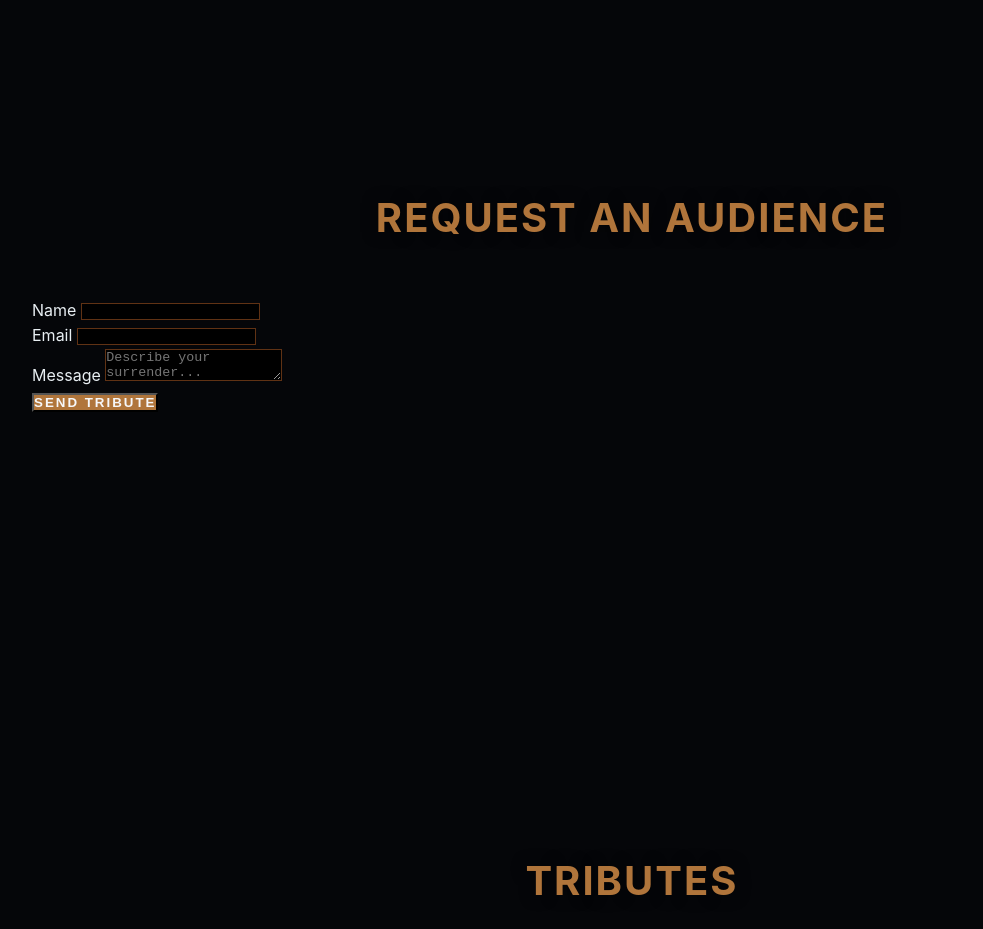
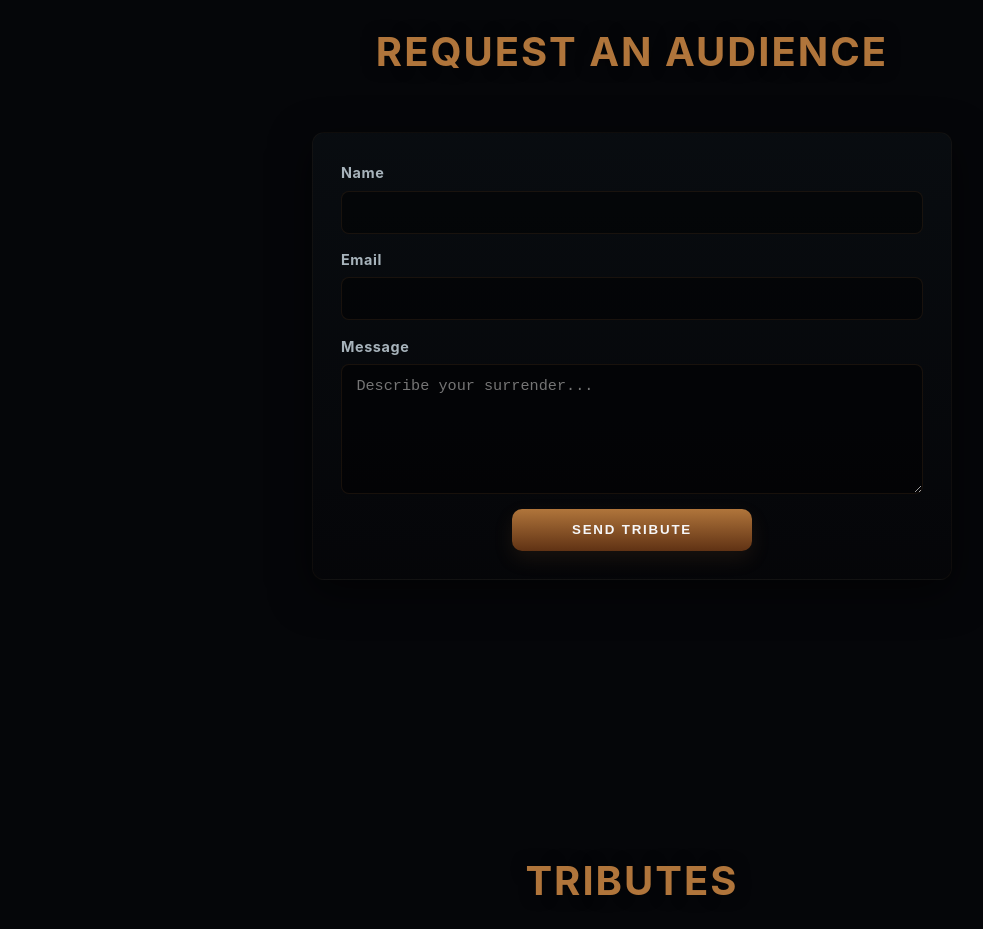
Before and after one commit to rozetoes/rozetoes.github.io, a plain HTML site: page index.html in a window 1280 px wide. Shown: the part 4900-5829 px from the top of the page, without its empty margins (8-991 px from the left). Drawn offline with Linux system fonts and the light colour scheme.

Commit message:
Update index.html

```diff
--- a/index.html
+++ b/index.html
@@ -313,30 +313,66 @@
         .social-card a:visited { color: var(--gold-500); }
         .social-card a:hover { color: var(--white); }
 
-        /* Contact Form */
+        /* Contact Form - centered, elegant */
+        .contact-form {
+            max-width: 640px;
+            margin: 1.25rem auto 0;
+            background: linear-gradient(180deg, rgba(11,17,22,0.6), rgba(5,6,9,0.6));
+            border: 1px solid rgba(176,117,59,0.06);
+            padding: 1.75rem;
+            border-radius: 12px;
+            box-shadow: 0 12px 40px rgba(0,0,0,0.6);
+            display: flex;
+            flex-direction: column;
+            gap: 0.9rem;
+        }
+
+        .contact-form .form-group { display: flex; flex-direction: column; gap: 0.4rem; }
+
+        .contact-form label {
+            color: var(--text-light);
+            font-weight: 700;
+            font-size: 0.9rem;
+            letter-spacing: 0.6px;
+        }
+
         .form-group input, .form-group textarea {
-            background: #000;
-            border: 1px solid var(--gold-700);
+            width: 100%;
+            padding: 0.75rem 0.9rem;
+            background: rgba(0,0,0,0.45);
+            border: 1px solid rgba(176,117,59,0.12);
             color: var(--white);
+            border-radius: 8px;
+            font-size: 0.95rem;
+            transition: border-color 0.18s, box-shadow 0.18s, transform 0.08s;
         }
+
+        .form-group textarea { min-height: 130px; resize: vertical; }
 
         .form-group input:focus, .form-group textarea:focus {
             border-color: var(--gold-500);
-            box-shadow: 0 0 10px rgba(176, 117, 59, 0.2);
+            box-shadow: 0 6px 24px rgba(176,117,59,0.12);
+            outline: none;
+            transform: translateY(-1px);
         }
 
         .btn {
-            background: var(--gold-500);
+            background: linear-gradient(180deg, var(--gold-500), var(--gold-700));
             color: var(--white);
             text-transform: uppercase;
-            letter-spacing: 2px;
-            font-weight: 700;
+            letter-spacing: 1.8px;
+            font-weight: 800;
+            padding: 0.85rem 1.25rem;
+            border-radius: 10px;
+            border: none;
+            box-shadow: 0 8px 20px rgba(176,117,59,0.12);
+            cursor: pointer;
+            align-self: center;
+            max-width: 240px;
+            width: 100%;
         }
 
-        .btn:hover {
-            background: var(--gold-700);
-            transform: translateY(-2px);
-        }
+        .btn:hover { background: var(--gold-700); transform: translateY(-3px); }
 
         /* Gifts */
         .gifts-content {
```
